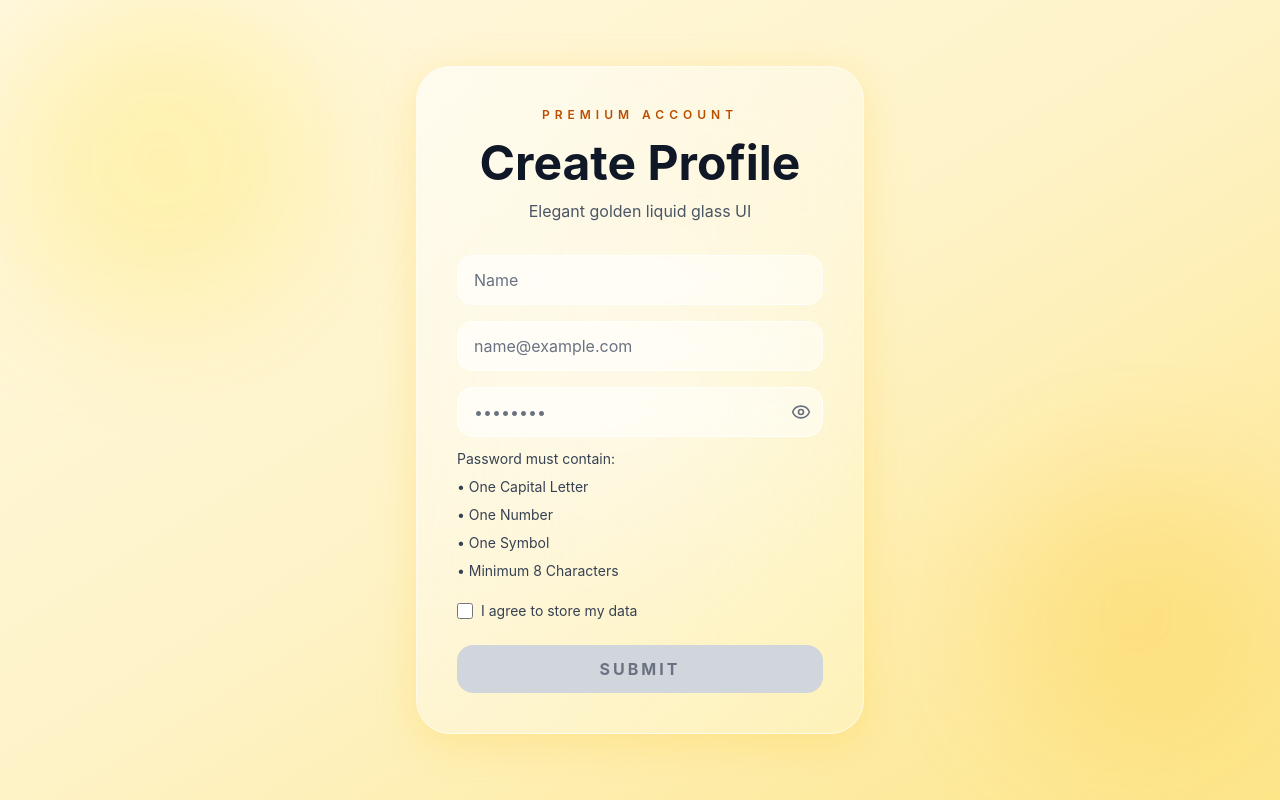
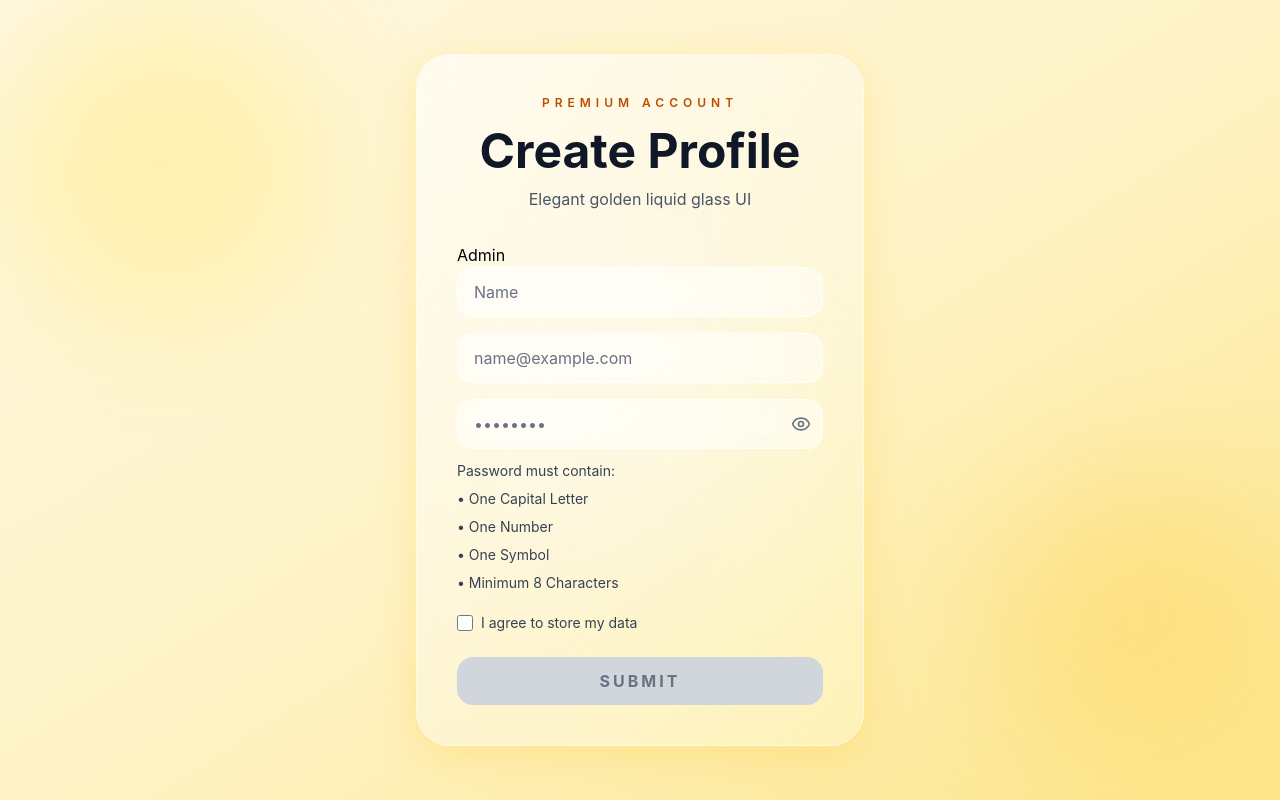
Before and after one commit to Sriyokeshwar/Login-view, a React (Vite) app: page / in a window 1280 px wide. Built offline with nearby package versions, Linux system fonts and the light colour scheme.

Commit message:
Initial MERN user management project

```diff
--- /dev/null
+++ b/src/Admin.jsx
@@ -0,0 +1,10 @@
+import React from "react";
+function Admin() {
+    return (
+        <div>
+            <h1>Admin Page</h1>
+            <p>Welcome to the admin dashboard. Here you can manage users and settings.</p>
+        </div>
+    );
+}
+export default Admin;
--- a/src/Register.jsx
+++ b/src/Register.jsx
@@ -5,6 +5,7 @@ import { useState } from "react";
 import { useNavigate } from "react-router-dom";
 import axios from "axios";
 import { Eye, EyeOff } from "lucide-react";
+import Admin from "./Admin";
 
 function Register() {
   const navigate = useNavigate();
@@ -95,9 +96,11 @@ function Register() {
     agree;
 
   // Golden Liquid Glass Theme
-// Replace only return() UI in Register.jsx / Edit.jsx
+// Replace only return() UI in Register.jsx / Edit.j sx
 
 return (
+<div>
+
   <div className="min-h-screen w-full bg-linear-to-br from-[#fff8e1] via-[#fef3c7] to-[#fde68a] flex items-center justify-center px-4 relative overflow-hidden">
 
     {/* Liquid Gold Blur Orbs */}
@@ -129,7 +132,7 @@ return (
         <p className="text-gray-600 text-center mb-8">
           Elegant golden liquid glass UI
         </p>
-
+        <h6> <a href="Admin.jsx">Admin</a></h6>
         {/* Name */}
         <div className="mb-4">
           <input
@@ -226,6 +229,7 @@ return (
       </div>
     </form>
   </div>
+  </div>
 );
 }
 
```
Also changed, not shown: src/Profile.jsx (added).
